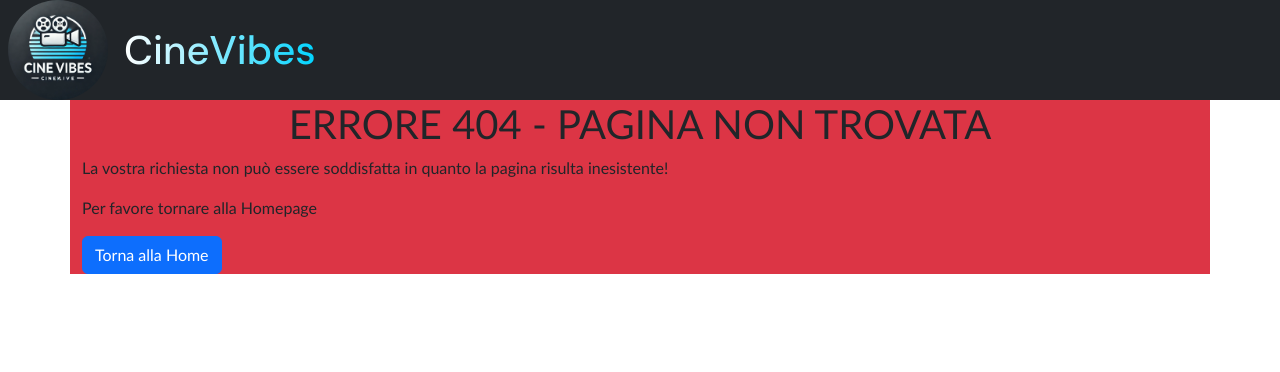
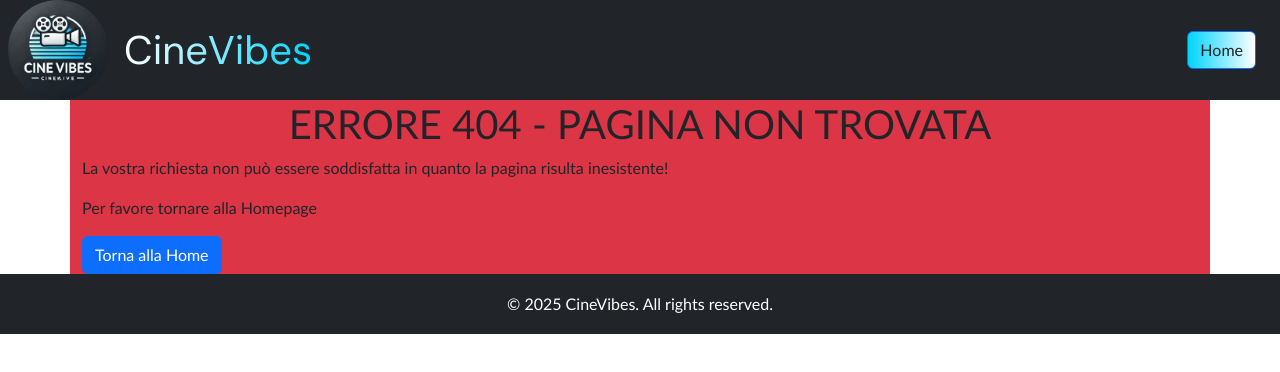
Before and after one commit to Marcucci-Francesco/webapp-react, a React (Vite) app: page /error in a window 1280 px wide. Before the commit this address had no page. Shown: the top 372 px of the page. Built offline with nearby package versions, Linux system fonts and the light colour scheme.

Commit message:
feat: add modify style css

```diff
--- a/index.html
+++ b/index.html
@@ -21,7 +21,7 @@
   <link rel="stylesheet" href="https://cdnjs.cloudflare.com/ajax/libs/font-awesome/6.7.2/css/all.min.css"
     integrity="sha512-Evv84Mr4kqVGRNSgIGL/F/aIDqQb7xQ2vcrdIwxfjThSH8CSR7PBEakCr51Ck+w+/U6swU2Im1vVX0SVk9ABhg=="
     crossorigin="anonymous" referrerpolicy="no-referrer" />
-  <title>Film List</title>
+  <title>CineVibes</title>
 </head>
 
 <body>
--- a/src/Components/Card.jsx
+++ b/src/Components/Card.jsx
@@ -5,11 +5,11 @@ const Card = ({ movies }) => {
 
   return (
     <div className="card col-3">
-      <div className="cover">
+      <div className="cover-card">
         <img className="img-fluid card-img-fm mt-2" src={movies.image} alt={movies.title} />
         <div className="card-body px-0">
-          <div className="card-title mx-2">Title: {movies.title}</div>
-          <Link className="btn btn-primary mt-2 mx-2" to={`/dettagli-film/${movies.id}`}>Details</Link>
+          <div className="card-title mx-2 fs-5 fw-bold text-center">{movies.title}</div>
+          <Link className="btn btn-primary mt-2 mx-2 d-grid" to={`/dettagli-film/${movies.id}`}>Details</Link>
         </div>
       </div>
     </div>
--- /dev/null
+++ b/src/Components/Footer.jsx
@@ -0,0 +1,11 @@
+
+
+const Footer = () => {
+  return (
+    <footer className="bg-dark d-flex justify-content-center align-items-center">
+      <div className="text-white">© 2025 CineVibes. All rights reserved.</div>
+    </footer>
+  )
+}
+
+export default Footer
--- a/src/Components/Header.jsx
+++ b/src/Components/Header.jsx
@@ -1,11 +1,15 @@
 import logo from '../assets/Logo.webp'
+import { Link } from 'react-router-dom'
 
 const Header = () => {
   return (
-    <header className="bg-dark d-flex align-items-center">
-      <img className="mx-2" src={logo} alt="" />
-      <div>
-        <h1 className="text-white mx-2 dm-sans mb-0">CineVibes</h1>
+    <header className="bg-dark d-flex align-items-center justify-content-between">
+      <div className='d-flex align-items-center'>
+        <img className="mx-2" src={logo} alt="" />
+        <span className="text-white mx-2 dm-sans mb-0 fs-1">CineVibes</span>
+      </div>
+      <div className='mx-4'>
+        <Link className='return btn btn-primary text-dark' to={'/'}>Home</Link>
       </div>
     </header>
   )
--- a/src/Layouts/DefaultLayout.jsx
+++ b/src/Layouts/DefaultLayout.jsx
@@ -1,5 +1,6 @@
 import { Outlet } from "react-router-dom"
 import Header from "../Components/Header"
+import Footer from "../Components/Footer";
 
 const DefaultLayout = () => {
   return (
@@ -8,6 +9,7 @@ const DefaultLayout = () => {
       <main>
         <Outlet />
       </main>
+      <Footer />
     </>
   )
 }
--- a/src/index.css
+++ b/src/index.css
@@ -25,17 +25,24 @@ header {
     border-radius: 50%;
   }
 
-  h1 {
+  span {
     background: linear-gradient(90deg, #FFFF, #00D4FF);
     background-clip: text;
     -webkit-text-fill-color: transparent;
   }
 
+  .return {
+    background: linear-gradient(90deg, #00D4FF, #FFFF);
+  }
+
 }
+
+/* MAIN */
 
 .card {
   width: 400px;
   height: 670px;
+  background-color: white;
 
   img {
     width: 400px;
@@ -59,8 +66,9 @@ header {
 .card-details {
   width: 800px;
   height: 500px;
-  border: 1px solid lightgray;
+  border: 1px solid black;
   border-radius: 20px;
+  background-color: white;
 }
 
 
@@ -72,6 +80,34 @@ header {
 
 .card-form {
   width: 100%;
-  border: 1px solid lightgray;
+  border: 1px solid black;
   border-radius: 20px;
+  background-color: white;
 }
+
+.cover {
+  min-height: 400px;
+  background-image: url(./assets/Copertina.webp);
+  background-size: cover;
+  background-repeat: no-repeat;
+  background-position: center;
+
+  h1 {
+    font-size: 4rem;
+  }
+}
+
+.home-bg {
+  background-color: rgba(29, 29, 29, 0.859);
+}
+
+
+.details {
+  background-color: lightgray;
+}
+
+/* FOOTER */
+
+footer {
+  min-height: 60px;
+}
--- a/src/pages/FilmDetails.jsx
+++ b/src/pages/FilmDetails.jsx
@@ -30,7 +30,8 @@ const FilmDetails = () => {
   }, [id])
 
   return (
-    <div className="container my-5">
+    <main className="details">
+      <div className="container py-5">
         <div className=" d-flex">
           <div className="col-4 d-flex justify-content-start my-4">
             <div className="card-fm">
@@ -63,6 +64,7 @@ const FilmDetails = () => {
         <Link className="btn btn-primary" to={'/'}>HomePage</Link>
         <Link className="btn btn-primary mx-4" to={`/dettagli-film/${id}/reviews`}>New Review</Link>
       </div>
+    </main>
   )
 }
 
--- a/src/pages/Form.jsx
+++ b/src/pages/Form.jsx
@@ -57,8 +57,9 @@ const Form = () => {
   }
 
   return (
-    <div className="container d-flex flex-wrap justify-content-center">
-      <div className="card-form d-block my-5 p-4">
+    <main className="details">
+      <div className="container d-flex flex-wrap justify-content-center py-4">
+        <div className="card-form d-block mt-5 p-4">
           <h1 className="text-center">Add new review</h1>
           <div className="card-body">
             {errorMessage && <p className="text-danger">{errorMessage}</p>}
@@ -99,12 +100,14 @@ const Form = () => {
             </form>
           </div>
         </div>
-      <div className="">
+        <div className="py-4">
           <button className="btn btn-primary mx-4" onClick={() => navigate(-1)}>Go Back</button>
           <Link className="btn btn-primary" to={'/'}>HomePage</Link>
         </div>
       </div>
 
+    </main>
+
   )
 }
 
--- a/src/pages/HomePage.jsx
+++ b/src/pages/HomePage.jsx
@@ -10,13 +10,20 @@ const HomePage = () => {
   }, [])
 
   return (
-    <div className="container my-5">
-      <div className="row gap-4">
-        {moviesList.map(movie => (
-          <Card key={movie.id} movies={movie} />
-        ))}
-      </div>
-    </div>
+    <>
+      <main className="home-bg">
+        <div className="cover d-flex justify-content-center align-items-center">
+          <h1 className="text-white">Discover The Best Films Of All Time</h1>
+        </div>
+        <div className="container py-5">
+          <div className="row gap-5 justify-content-around">
+            {moviesList.map(movie => (
+              <Card key={movie.id} movies={movie} />
+            ))}
+          </div>
+        </div>
+      </main>
+    </>
   );
 };
 
```
Also changed, not shown: src/assets/Copertina.webp (added). Lines whose indentation alone changed are shown as unchanged.
